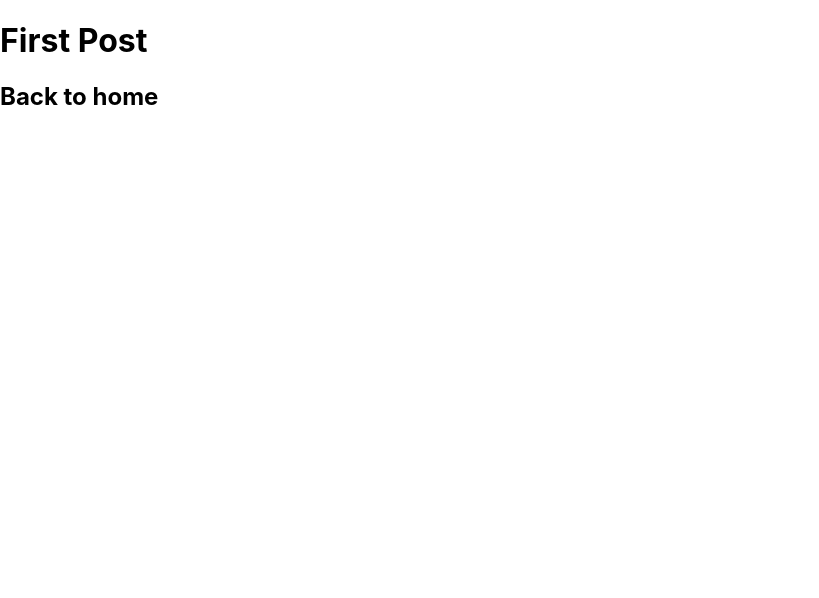
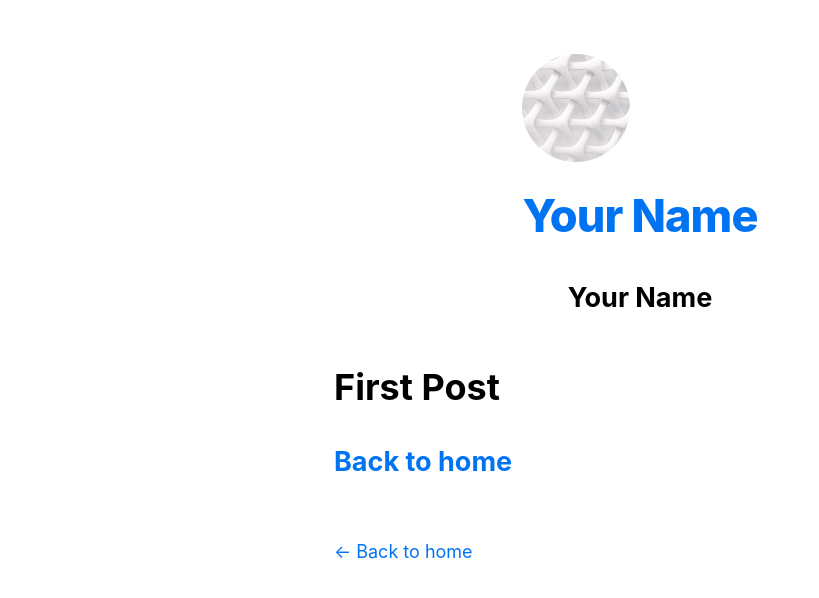
Before and after one commit to nsaeki/next-app-tutorial, a Next.js app: page /posts/first-post in a window 1280 px wide. Shown: the top 598 px of the page, without its empty margins (0-819 px from the left). Built offline with nearby package versions, Linux system fonts and the light colour scheme.

Commit message:
Assets, Metadata, and CSS

```diff
--- /dev/null
+++ b/components/layout.module.css
@@ -0,0 +1,15 @@
+.container {
+  max-width: 36rem;
+  padding: 0 1rem;
+  margin: 3rem auto 6rem;
+}
+
+.header {
+  display: flex;
+  flex-direction: column;
+  align-items: center;
+}
+
+.backToHome {
+  margin: 3rem 0 0;
+}
--- /dev/null
+++ b/components/layout.tsx
@@ -0,0 +1,74 @@
+import Head from 'next/head'
+import Image from 'next/image'
+import Link from 'next/link'
+import utilStyles from '../styles/utils.module.css'
+import styles from './layout.module.css'
+
+const name = 'Your Name'
+export const siteTitle = 'Next.js Sample Website'
+
+export default function Layout({ children, home }) {
+  return (
+    <div className={styles.container}>
+      <Head>
+        <link rel="icon" href="/favicon.ico" />
+        <meta
+          name="description"
+          content="Learn how to build a personal website using Next.js"
+        />
+        <meta
+          property="og:image"
+          content={`https://og-image.vercel.app/${encodeURI(
+            siteTitle
+          )}.png?theme=light&md=0&fontSize=75px&images=https%3A%2F%2Fassets.vercel.com%2Fimage%2Fupload%2Ffront%2Fassets%2Fdesign%2Fnextjs-black-logo.svg`}
+        />
+        <meta name="og:title" content={siteTitle} />
+        <meta name="twitter:card" content="summary_large_image" />
+      </Head>
+      <header className={styles.header}>
+        {home ? (
+          <>
+            <Image
+              priority
+              src="/images/profile.jpg"
+              className={utilStyles.borderCircle}
+              height={144}
+              width={144}
+              alt={name}
+              />
+              <h1 className={utilStyles.heading2Xl}>{name}</h1>
+          </>
+        ) : (
+          <>
+            <Link href="/">
+              <a>
+                <Image
+                  priority
+                  src="/images/profile.jpg"
+                  className={utilStyles.borderCircle}
+                  height={108}
+                  width={108}
+                  alt={name}
+                />
+                <h1 className={utilStyles.heading2Xl}>{name}</h1>
+              </a>
+            </Link>
+            <h2 className={utilStyles.headingLg}>
+              <Link href="/">
+                <a className={utilStyles.colorInherit}>{name}</a>
+              </Link>
+            </h2>
+          </>
+        )}
+      </header>
+      <main>{children}</main>
+      {!home && (
+        <div className={styles.backToHome}>
+          <Link href="/">
+            <a>← Back to home</a>
+          </Link>
+        </div>
+      )}
+    </div>
+  )
+}
--- /dev/null
+++ b/pages/about.tsx
@@ -0,0 +1,5 @@
+function About() {
+    return <div>About</div>
+}
+
+export default About
--- a/pages/posts/first-post.tsx
+++ b/pages/posts/first-post.tsx
@@ -1,14 +1,19 @@
+import Head from 'next/head'
 import Link from 'next/link'
+import Layout from '../../components/layout'
 
 export default function FirstPost() {
   return (
-    <>
+    <Layout>
+      <Head>
+        <title>First Post</title>
+      </Head>
       <h1>First Post</h1>
       <h2>
         <Link href="/">
           <a>Back to home</a>
         </Link>
       </h2>
-    </>
+    </Layout>
   )
 }
--- a/styles/globals.css
+++ b/styles/globals.css
@@ -4,11 +4,22 @@
   margin: 0;
   font-family: -apple-system, BlinkMacSystemFont, Segoe UI, Roboto, Oxygen,
     Ubuntu, Cantarell, Fira Sans, Droid Sans, Helvetica Neue, sans-serif;
+  line-height: 1.6;
+  font-size: 18px;
 }
 
 a {
-  color: inherit;
+  color: #0073f3;
   text-decoration: none;
+}
+
+a:hover {
+  text-decoration: underline;
+}
+
+img {
+  max-width: 100%;
+  display: block;
 }
 
 * {
--- /dev/null
+++ b/styles/utils.module.css
@@ -0,0 +1,52 @@
+.heading2Xl {
+  font-size: 2.5rem;
+  line-height: 1.2;
+  font-weight: 800;
+  letter-spacing: -0.05rem;
+  margin: 1rem 0;
+}
+
+.headingXl {
+  font-size: 2rem;
+  line-height: 1.3;
+  font-weight: 800;
+  letter-spacing: -0.05rem;
+  margin: 1rem 0;
+}
+
+.headingLg {
+  font-size: 1.5rem;
+  line-height: 1.4;
+  margin: 1rem 0;
+}
+
+.headingMd {
+  font-size: 1.2rem;
+  line-height: 1.5;
+}
+
+.borderCircle {
+  border-radius: 9999px;
+}
+
+.colorInherit {
+  color: inherit;
+}
+
+.padding1px {
+  padding-top: 1px;
+}
+
+.list {
+  list-style: none;
+  padding: 0;
+  margin: 0;
+}
+
+.listItem {
+  margin: 0 0 1.25rem;
+}
+
+.lightText {
+  color: #666;
+}
```
Also changed, not shown: pages/index.tsx (+11 -64 lines), public/images/profile.jpg (added).
